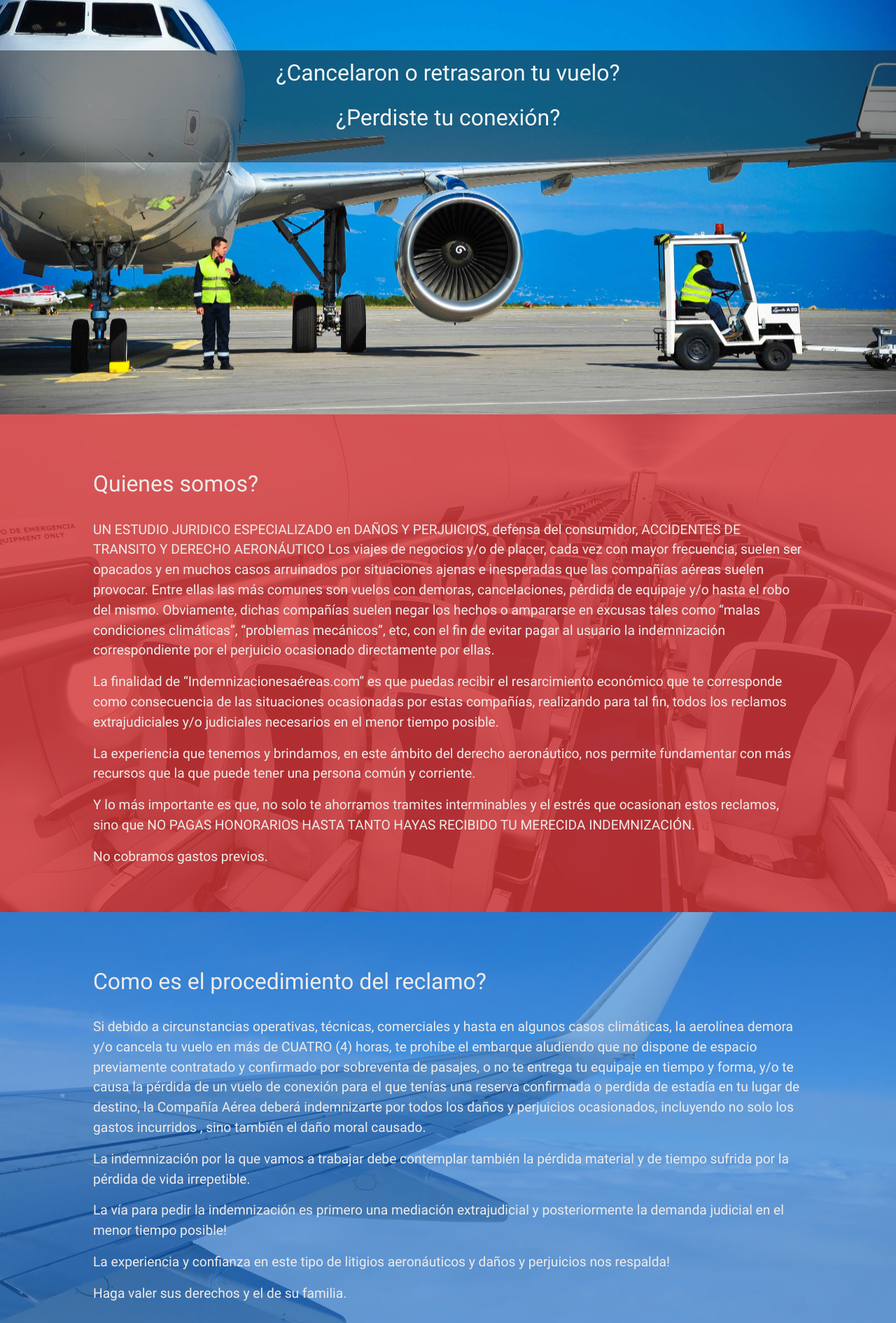
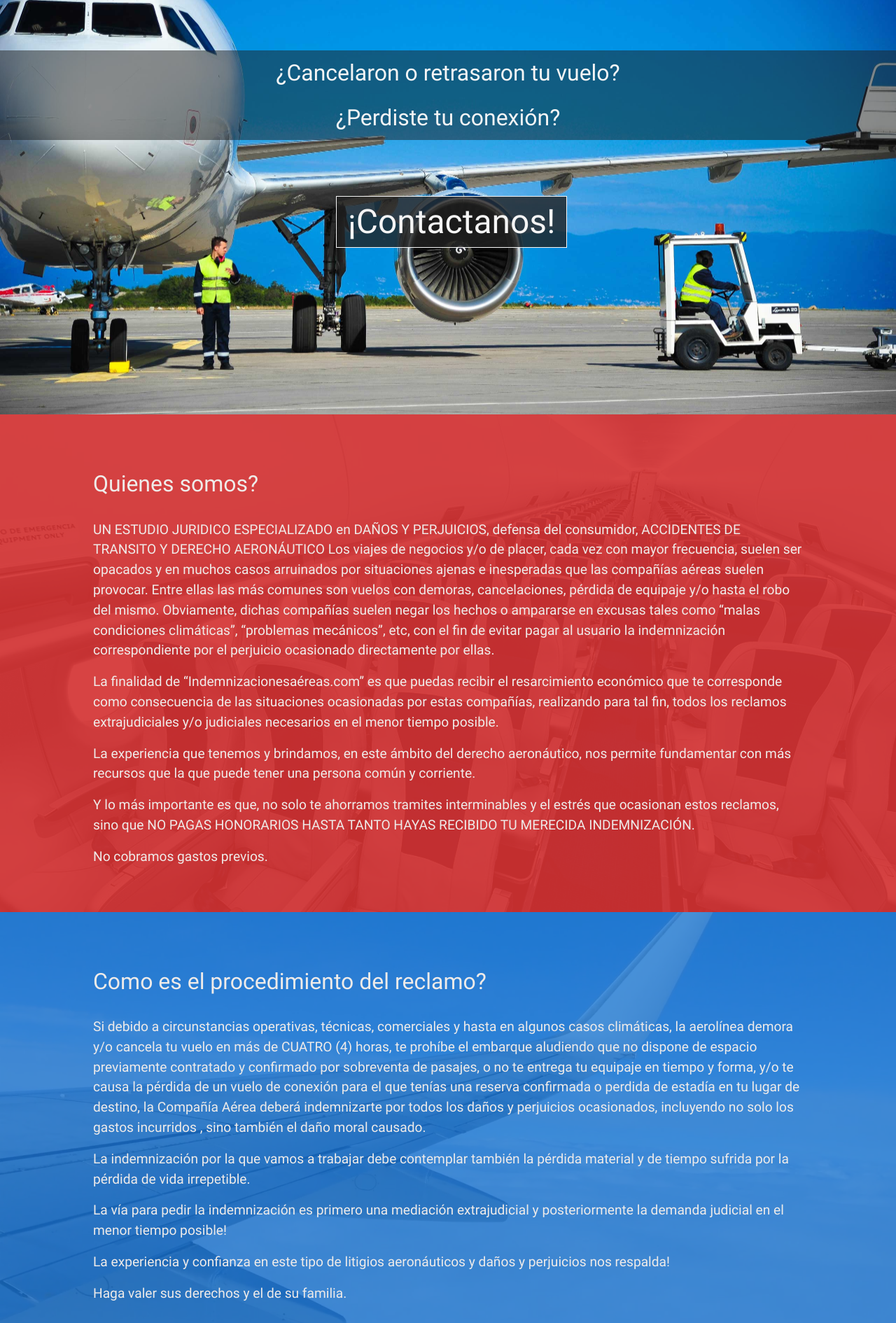
Before and after one commit to diegosebastian2/indemnizacionesareas, a PHP site: page / in a window 1280 px wide. Shown: the part 131-2021 px from the top of the page at 70% size. Run offline with PHP 8.4, Linux system fonts and the light colour scheme; some libraries are stand-ins or nearby versions.

Commit message:
commit 5

```diff
--- a/Indemnizaciones/css/custom.css
+++ b/Indemnizaciones/css/custom.css
@@ -27,9 +27,9 @@ h6 {
 
 :root{
   --background-color-home: rgba(238,238,238 ,0.5);
-  --background-color-acerca: rgba(211,47,47 ,0.8);
-  --background-color-procedimiento: rgba(25,118,210 ,0.6);
-  --background-color-contacto: rgba(245,245,245,0.3);
+  --background-color-acerca: rgba(211,47,47 ,0.9);
+  --background-color-procedimiento: rgba(25,118,210 ,0.8);
+  --background-color-contacto: rgba(245,245,245,0.6);
 
   --background-color-tipos: rgb(133,2,2);
   --background-color-tipos-nav: rgba(133,2,2,0.7);
@@ -107,11 +107,12 @@ div#home{
 .home{
   position: relative;
 
+
 }
 
 .slider{
   top: 15vh;
-  height: 20vh;
+  height: 8rem;
   position: absolute;
   display: block;
   width: 100%;
@@ -178,6 +179,22 @@ div#home{
   100% { left: 25%; opacity: 0; }
 }
 
+.botonContacto{
+  top: calc(15vh + 8rem + 10vh) ;
+  position: absolute;
+  background-color: rgba(33,33,33 ,0.8);
+  margin-left: calc(50vw - 10rem);
+  display: block;
+  text-align: center;
+  font-size: 3rem;
+  border: 1px solid rgba(245,245,245 ,1);
+}
+
+.botonContacto a{
+  color: rgba(245,245,245 ,1);
+  padding: 1rem;
+}
+
 .texto p{
   font-size: 1.2rem;
 }
@@ -210,20 +227,31 @@ section.procedimiento{
 div#contacto{
   background: url("../img/homebackground4.jpg") no-repeat;
   background-size: cover;
+  background-position: center;
   color: rgba(33,33,33 ,1);
 }
 
 section.contacto{
+  background-color: var(--background-color-contacto);
+}
+
+section.contacto div.contacto{
   display: flex;
   flex-direction: row;
   flex-wrap: wrap;
   justify-content: space-between;
-  align-items: center;
-  background-color: var(--background-color-contacto);
+  align-items: top;
+
+}
+
+div.contacto div.texto{
+  width: 40%;
 }
 
 .maps{
-padding: 5rem;
+  width: 30vw;
+  height: 40vh;
+
 }
 
 footer{
--- a/Indemnizaciones/index.php
+++ b/Indemnizaciones/index.php
@@ -70,9 +70,13 @@
                 <p class="item-slide">¿Tuviste lesiones a bordo de la aeronave?</p>
               </div>
               <div class="slide4">
-                <p class="item-slide">TENES DERCHO A SER INDEMNIZADO!</p>
-                <p class="item-slide">...y nosotros nos ocupamos de ello!</p>
+                <p class="item-slide">¡TENES DERCHO A SER INDEMNIZADO!</p>
+                <p class="item-slide">¡Y nosotros nos ocupamos de ello!</p>
               </div>
+            </div>
+
+            <div class="botonContacto borderbug">
+              <a href="#contacto">¡Contactanos!</a>
             </div>
 
 
@@ -87,8 +91,6 @@
 
             <section class="acerca" >
               <div class="container content" >
-                <div class="row align-items-center">
-                  <div class="col-12">
                   <div class="p-5 texto">
                     <h2 class="h2 pb-4">Quienes somos?</h2>
                     <p>UN ESTUDIO JURIDICO ESPECIALIZADO en DAÑOS Y PERJUICIOS, defensa del consumidor, ACCIDENTES DE TRANSITO Y DERECHO AERONÁUTICO
@@ -99,17 +101,13 @@
                     <p>No cobramos gastos previos. </p>
                   </div>
               </div>
-                </div>
-              </div>
             </section>
         </div>
 
         <div id="procedimiento" class="procedimiento">
 
             <section class="procedimiento" >
-              <div class="container content" >
-                <div class="row align-items-center">
-                  <div class="col-12">
+              <div class="container content " >
                   <div class="p-5 texto">
                       <h2 class="h2 pb-4">Como es el procedimiento del reclamo?</h2>
                         <p>Si debido a circunstancias operativas, técnicas, comerciales y hasta en algunos casos climáticas, la aerolínea demora y/o cancela tu vuelo en más de CUATRO (4) horas, te prohíbe el embarque aludiendo que no dispone de espacio previamente contratado y confirmado por sobreventa de pasajes, o no te entrega tu equipaje en tiempo y forma, y/o te causa la pérdida de un vuelo de conexión para el que tenías una reserva confirmada o perdida de estadía en tu lugar de destino, la Compañía Aérea deberá indemnizarte por todos los daños y perjuicios ocasionados, incluyendo no solo los gastos incurridos , sino también el daño moral causado.</p>
@@ -119,27 +117,25 @@
                         <p>Haga valer sus derechos y el de su familia.</p>
                   </div>
                 </div>
-                </div>
-              </div>
             </section>
         </div>
 
         <div id="contacto" class="contacto">
 
             <section class="contacto" >
+              <div class="container contacto ">
 
-                  <div class="p-5 texto">
+
+                  <div class="p-5 texto ">
                       <h2 class="h2 pb-4">Contactanos</h2>
-                        <p>Dirección:</p>
-                        <p>Lavalle 1290 Piso 12 CP 1048 (CABA)</p>
-                        <br>
-                        <br>
+                        <p>Dirección:
+                        Lavalle 1290 Piso 12 CP 1048 (CABA)</p>
                         <p>Cel: (011) 155-479-0213.</p>
-                        <br>
                         <p>Cel: (02324) 1569-3961.</p>
                     </div>
-                    <div class="maps">
-                        <iframe src="https://www.google.com/maps/embed?pb=!1m18!1m12!1m3!1d3284.0594182075733!2d-58.38723248477043!3d-34.60265898045974!2m3!1f0!2f0!3f0!3m2!1i1024!2i768!4f13.1!3m3!1m2!1s0x95bccac66eff3dd9%3A0x4eef77fc4871345!2sPiso+12%2C+Lavalle+1290%2C+C1048AAF+CABA!5e0!3m2!1ses-419!2sar!4v1525978951892" width="600" height="450" frameborder="0" style="border:0" allowfullscreen></iframe>
+                    <div class="p-5 maps">
+                        <iframe src="https://www.google.com/maps/embed?pb=!1m18!1m12!1m3!1d3284.0594182075733!2d-58.38723248477043!3d-34.60265898045974!2m3!1f0!2f0!3f0!3m2!1i1024!2i768!4f13.1!3m3!1m2!1s0x95bccac66eff3dd9%3A0x4eef77fc4871345!2sPiso+12%2C+Lavalle+1290%2C+C1048AAF+CABA!5e0!3m2!1ses-419!2sar!4v1525978951892" width="100%" height="100%" frameborder="0" style="border:0" allowfullscreen></iframe>
+                    </div>
               </div>
             </section>
         </div>
```
Lines whose indentation alone changed are shown as unchanged.
